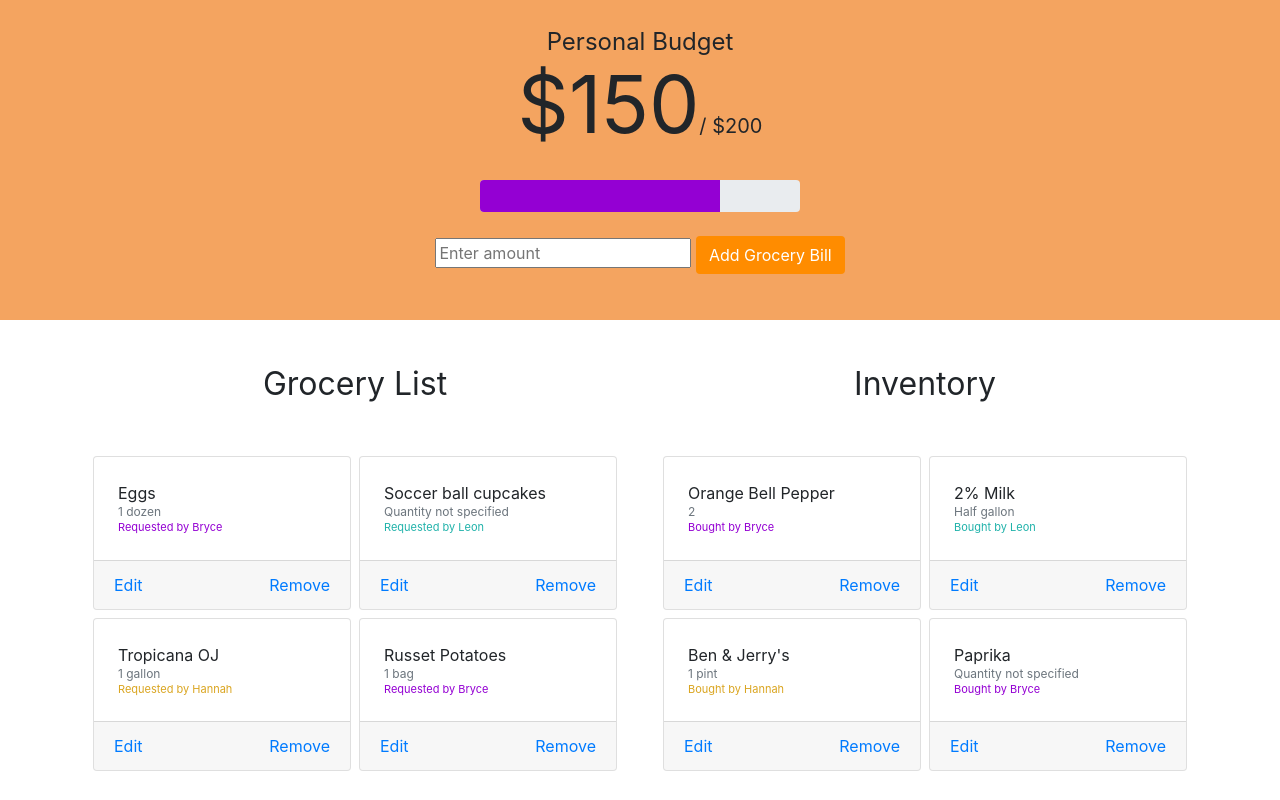
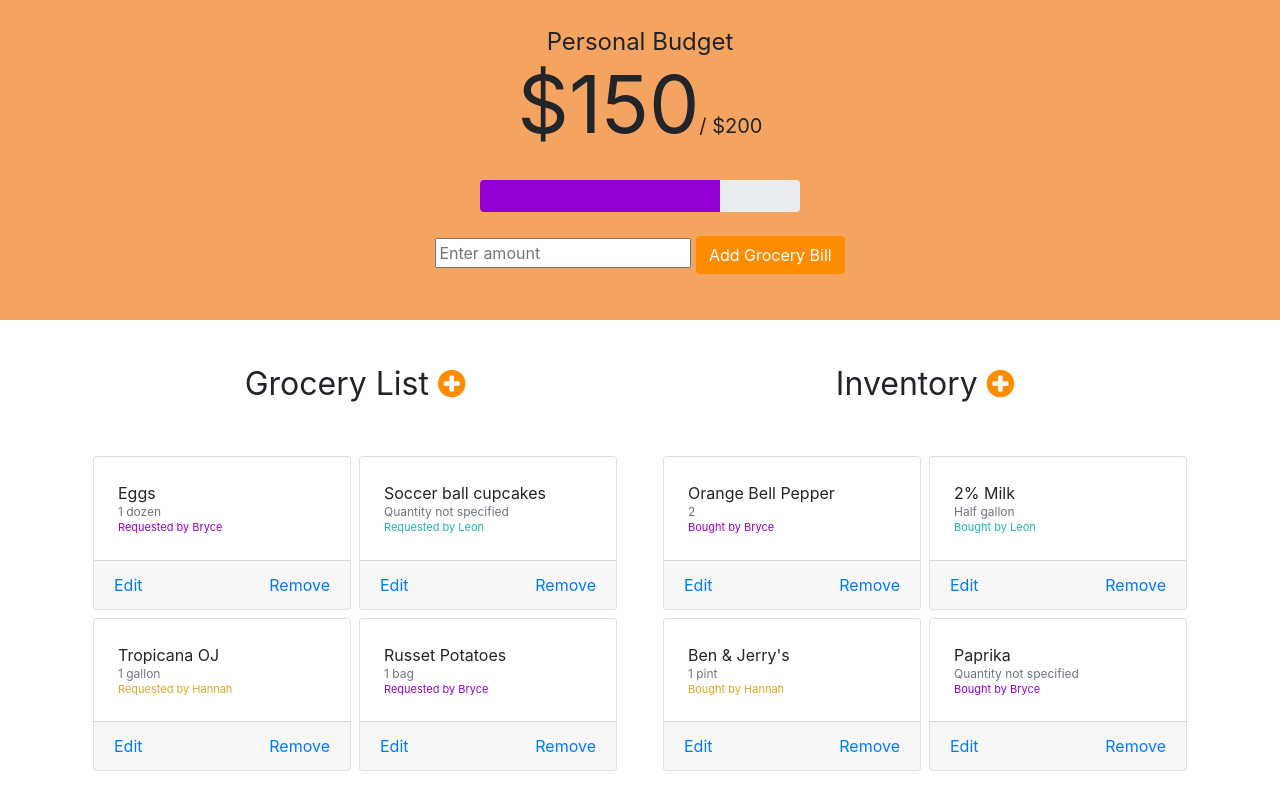
Before and after one commit to bryceparkman/cs326-gamma, a plain HTML site: page public/groceries.html in a window 1280 px wide. Drawn offline with nearby package versions, Linux system fonts and the light colour scheme.

Commit message:
Added add buttons

```diff
--- a/public/groceries.html
+++ b/public/groceries.html
@@ -45,7 +45,14 @@
     <div class='container'>
         <div class='row'>
             <div class='col-lg-6'>
-                <p class='mb-5 text-center groceriesSubtitle'>Grocery List</p>
+                <p class='mb-5 text-center groceriesSubtitle'>Grocery List
+                    <a href='#'>
+                        <span style='color: darkorange;'>
+                            <i class='fa fa-plus-circle'></i>
+                        </span>
+                    </a>
+                </p>
+
                 <div id='payments' class='pre-scrollable'>
                     <div class='row mx-1'>
                         <div class='col px-1'>
@@ -107,7 +114,13 @@
                 </div>
             </div>
             <div class='col-lg-6'>
-                <p class='mb-5 text-center groceriesSubtitle'>Inventory</p>
+                <p class='mb-5 text-center groceriesSubtitle'>Inventory
+                    <a href='#'>
+                        <span style='color: darkorange;'>
+                            <i class='fa fa-plus-circle'></i>
+                        </span>
+                    </a>
+                </p>
                 <div id='payments' class='pre-scrollable'>
                     <div class='row mx-1'>
                         <div class='col px-1'>
```
